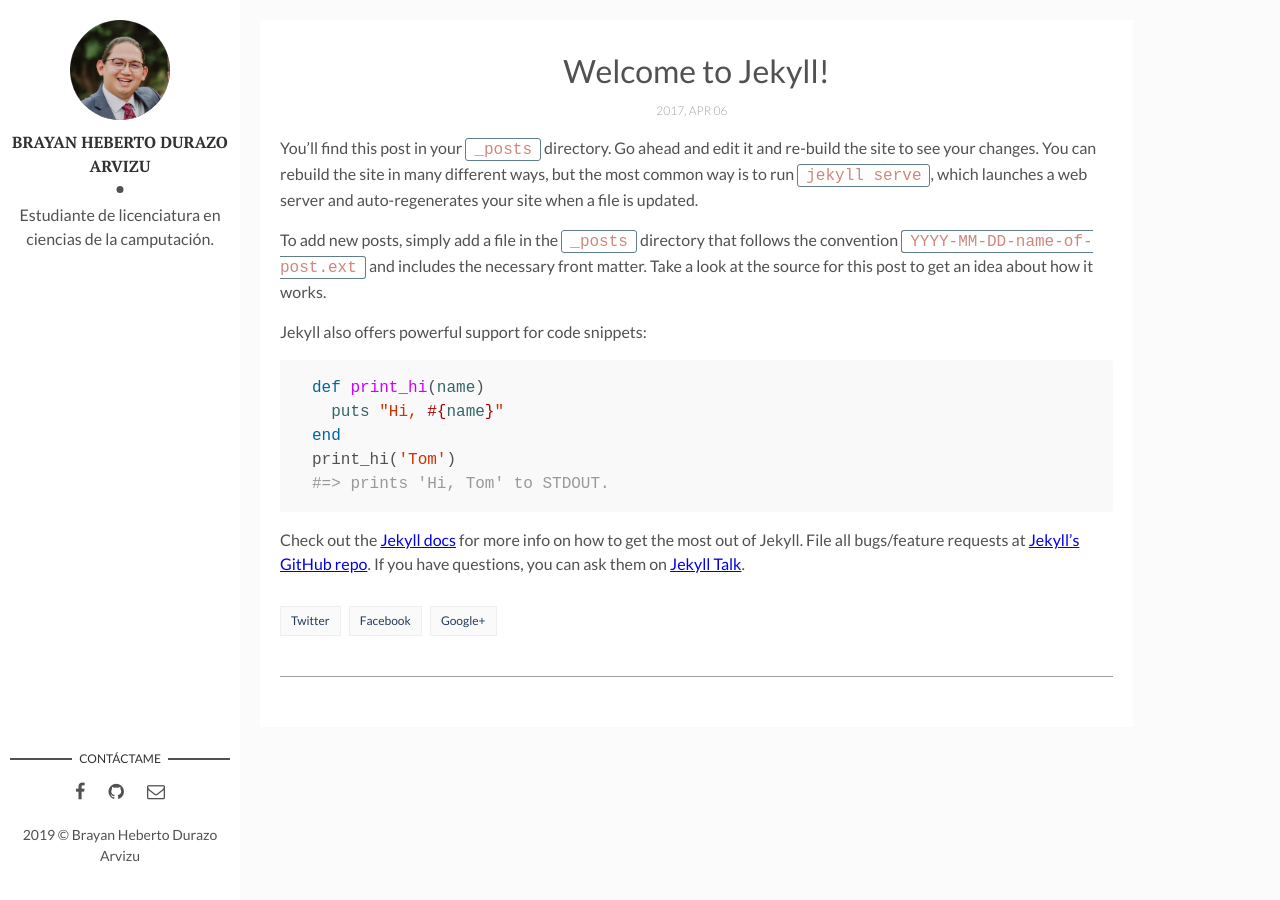
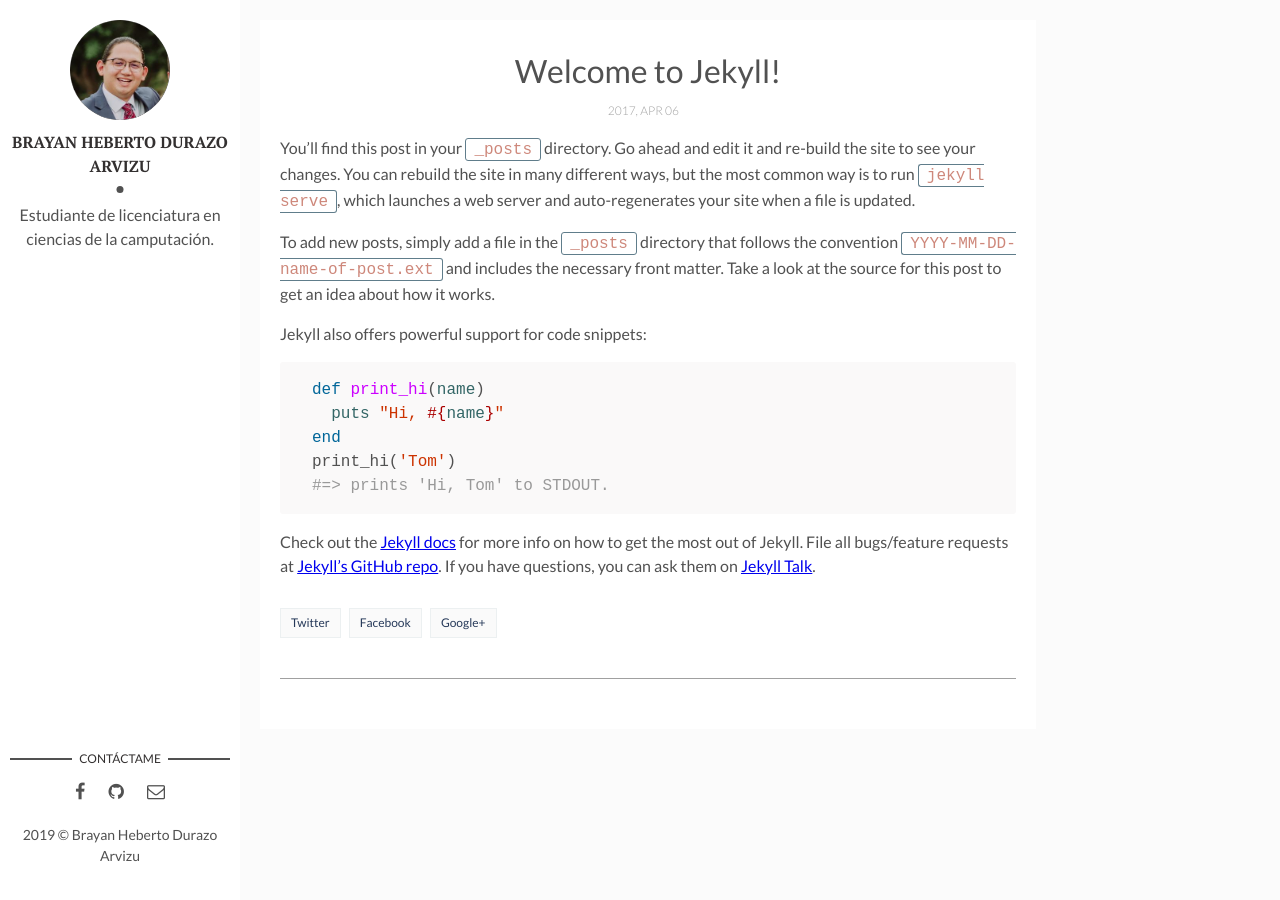
Before and after one commit to BrayanDurazo/BrayanDurazo.github.io, a Jekyll site: the page built from _posts/2017-04-06-welcome-to-jekyll.markdown, in a window 1280 px wide. Built offline with Jekyll 4.4.1, drawn with Linux system fonts in a browser that asks for light colours; comment, search, counter and statistics services are not loaded.

```diff
--- a/_layouts/post.html
+++ b/_layouts/post.html
@@ -1,7 +1,7 @@
 ---
 layout: main
 ---
-<article class="container-fluid article-page">
+<article class="article-page">
   <div class="page-content">
     {% if page.img %}
     <div class="page-cover-image">
--- a/assets/css/main.css
+++ b/assets/css/main.css
@@ -893,7 +893,7 @@
 }
 
 .article-page {
-  width: 90%;
+  width: 80%;
 }
 
 ::-moz-selection {
```
Also changed, not shown: 1 other file.
